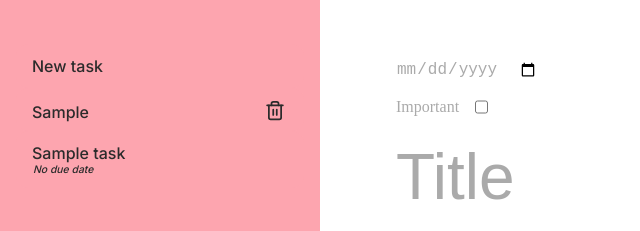
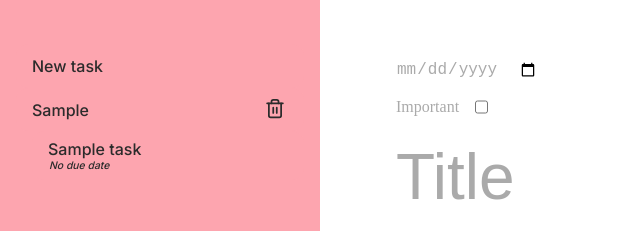
Before and after one commit to HaTruong05/another-to-do-list, a website built with webpack: page src/main.html in a window 1280 px wide. Shown: the top 231 px of the page, 0-640 px from the left. Built offline with nearby package versions, Linux system fonts and the light colour scheme.

Commit message:
Improve styling for sidebar.

```diff
--- a/src/styles.css
+++ b/src/styles.css
@@ -107,12 +107,19 @@ button {
     font-style: italic;
 }
 
+.task {
+    padding-left: 1rem;
+}
+
+.task button {
+    padding: 0.5rem 1rem;
+}
+
 .project-name {
     display: flex;
     justify-content: space-between;
     align-items: end;
-    padding: 0.6rem 1rem;
-
+    padding: 0.5rem 1rem 0.7rem;
 }
 
 .project-name svg {
```
